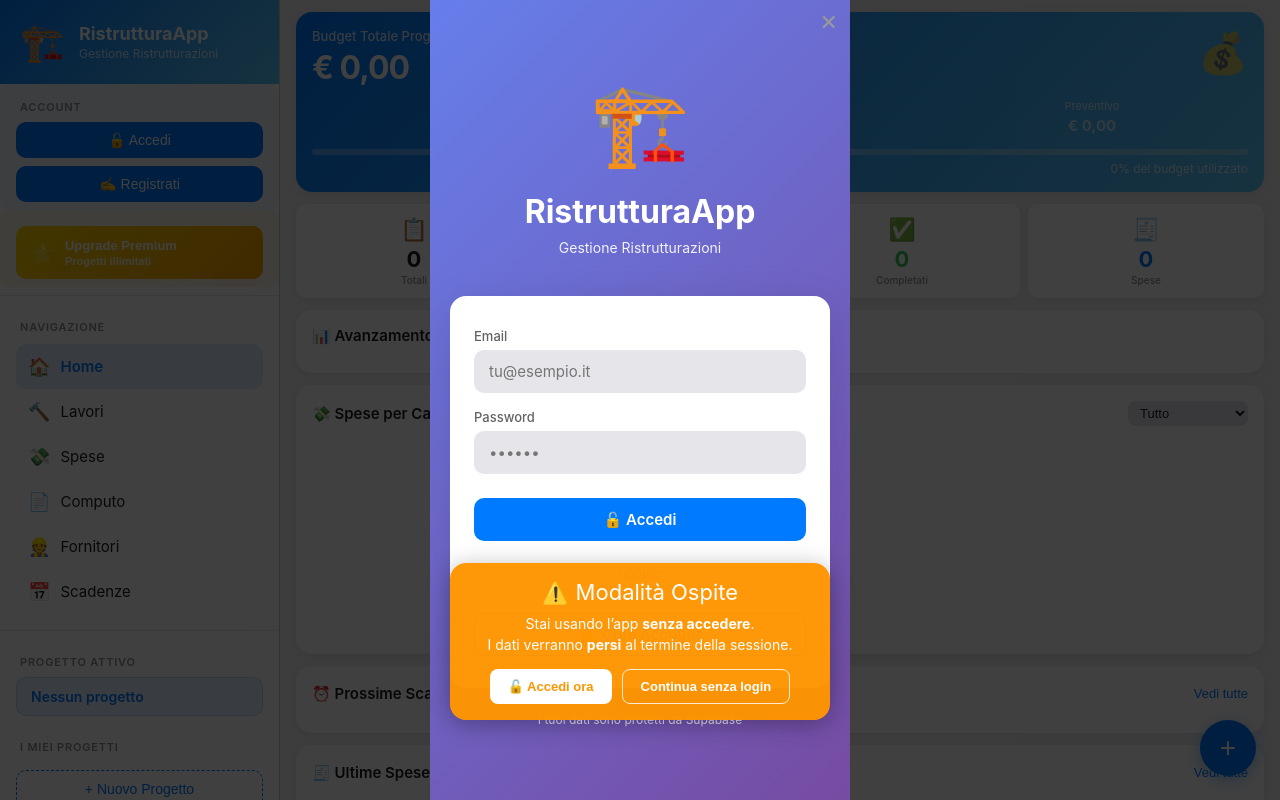
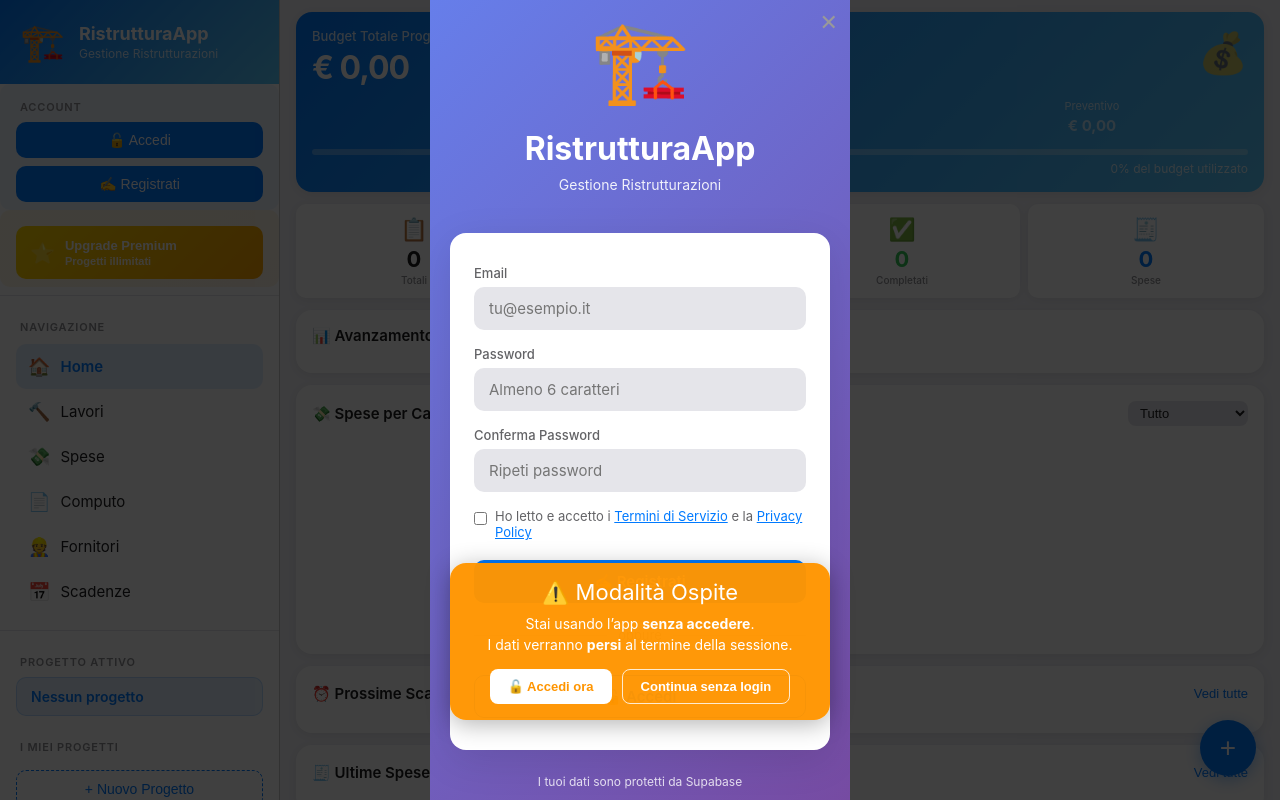
Before and after one commit to RaffoAtt/ristrutturapp, a plain HTML site: page index.html in a window 1280 px wide. Both pictures are taken after a click on the button "✍️ Registrati". Drawn offline with nearby package versions, Linux system fonts and the light colour scheme.

Commit message:
Add files via upload

```diff
--- a/index.html
+++ b/index.html
@@ -801,8 +801,8 @@
   z-index: 900; display: flex; align-items: center; justify-content: center;
   line-height: 1;">+</button>
 
-<!-- MODAL: PRIVACY POLICY & TERMINI DI SERVIZIO -->
-<div id="modal-legal" class="modal-overlay hidden">
+<!-- MODAL: PRIVACY POLICY & TERMINI DI SERVIZIO (z-index sopra login-container) -->
+<div id="modal-legal" class="modal-overlay hidden" style="z-index:1100;">
   <div class="modal-sheet modal-sheet-tall">
     <div class="modal-handle"></div>
     <div class="modal-header">
--- a/js/app.js
+++ b/js/app.js
@@ -18,7 +18,7 @@ import {
 } from './components/projects.js';
 import {
   initAuth, handleSignUp, handleSignIn, handleSignOut, toggleAuthMode,
-  showAuthUI, showLoginUI, showLandingPage, hideLoginUI
+  showAuthUI, showLoginUI, showLandingPage, hideLoginUI, showSignUpUI
 } from './components/auth.js';
 import {
   importComputo, clearComputo, toggleVoce, toggleSelectAll, importVociSelezionate
@@ -137,10 +137,7 @@ window.showLoginModal = function() {
   window.showLoginUI?.();
 };
 
-window.showSignUpUI = function() {
-  window.toggleAuthMode?.();
-  window.showLoginUI?.();
-};
+window.showSignUpUI = showSignUpUI;
 
 window.showPremiumModal = function() {
   window.showToast?.('🌟 Funzionalità Premium - Contatta il supporto per l\'upgrade');
--- a/js/components/auth.js
+++ b/js/components/auth.js
@@ -98,7 +98,16 @@ export function showLoginUI() {
   const signupForm = document.getElementById('signup-form');
   if (loginForm) loginForm.classList.remove('hidden');
   if (signupForm) signupForm.classList.add('hidden');
-  // Apre il login come overlay modale sopra l'app
+  const loginContainer = document.getElementById('login-container');
+  if (loginContainer) loginContainer.classList.remove('hidden');
+}
+
+export function showSignUpUI() {
+  // Mostra direttamente il form di registrazione
+  const loginForm = document.getElementById('login-form');
+  const signupForm = document.getElementById('signup-form');
+  if (loginForm) loginForm.classList.add('hidden');
+  if (signupForm) signupForm.classList.remove('hidden');
   const loginContainer = document.getElementById('login-container');
   if (loginContainer) loginContainer.classList.remove('hidden');
 }
```
